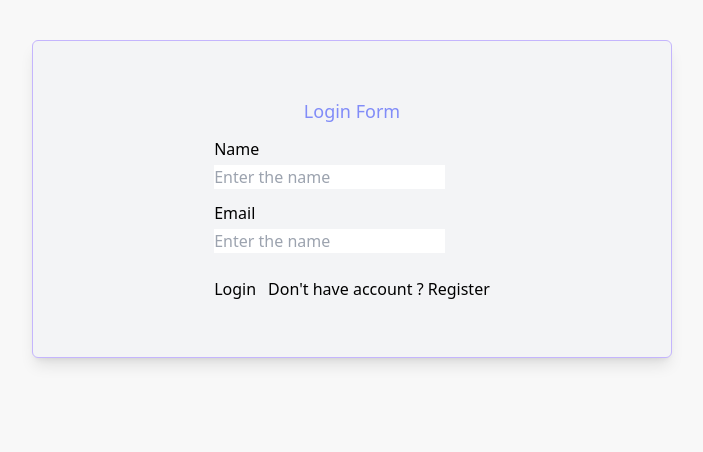
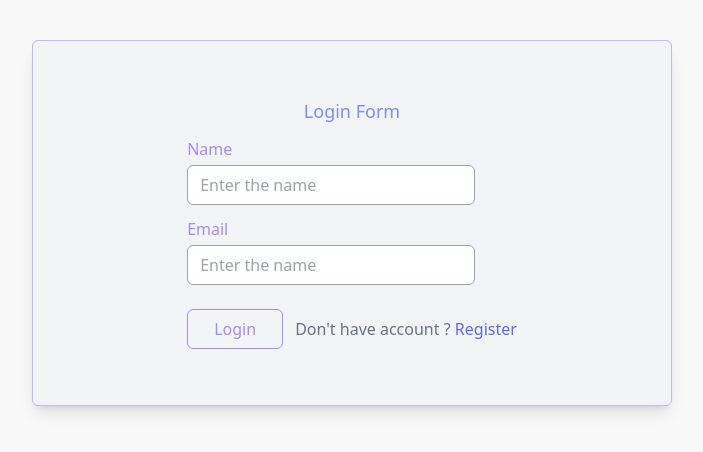
Before and after one commit to Akashdckap/E-Commerce_Application, a Next.js app in the folder Client/: page /customerLogin in a window 1280 px wide. Shown: the top 452 px of the page, without its empty margins (288-991 px from the left). Built offline with nearby package versions, Linux system fonts and the light colour scheme; no server answers.

Commit message:
stroing register data

```diff
--- a/Client/Grahpql/queries.js
+++ b/Client/Grahpql/queries.js
@@ -210,3 +210,11 @@ export const GET_ALL_ORDER_DATA_WITH_PAGE = gql`
         }
     }
 `
+export const GET_REGISTER_CUSTOMER = gql`
+    query getCustomerRegister{
+        name,
+        email,
+        phoneNo,
+        password
+    }
+`
--- a/Client/src/pages/customerLogin.js
+++ b/Client/src/pages/customerLogin.js
@@ -1,7 +1,10 @@
+import { useQuery } from '@apollo/client'
 import Link from 'next/link'
 import React from 'react'
-
+import { GET_REGISTER_CUSTOMER } from '../../Grahpql/queries'
 export default function customerLogin() {
+    const { data, loading, error } = useQuery(GET_REGISTER_CUSTOMER);
+    console.log("data--------", data);
     return (
         <div>
             <div className='flex justify-center items-center border shadow-lg border-solid border-violet-300 my-10 bg-gray-100 w-auto py-14 mx-80 rounded-md'>
@@ -11,17 +14,17 @@ export default function customerLogin() {
                             <h2 className='text-indigo-400 text-lg font-normal'>Login Form</h2>
                         </div>
                         <div className='grid justify-start items-center gap-1'>
-                            <label>Name</label>
-                            <input placeholder='Enter the name' />
+                            <label className='text-violet-400'>Name</label>
+                            <input placeholder='Enter the name' className='border border-solid border-gray-400 h-10 w-72 pl-3 rounded-md hover:border-violet-400 focus:border-violet-400 outline-none text-gray-500' />
                         </div>
                         <div className='grid justify-start items-center gap-1'>
-                            <label>Email</label>
-                            <input placeholder='Enter the name' />
+                            <label className='text-violet-400'>Email</label>
+                            <input placeholder='Enter the name' className='border border-solid border-gray-400 h-10 w-72 pl-3 rounded-md hover:border-violet-400 focus:border-violet-400 outline-none text-gray-500' />
                         </div>
                         <div className='flex gap-3 justify-start items-center pt-3'>
-                            <button>Login</button>
+                            <button type='submit' className='border border-solid h-10 w-24 border-violet-400 hover:bg-violet-400 hover:text-white text-violet-400 flex justify-center items-center rounded-md'>Login</button>
                             <div>
-                                <span>Don't have account ?</span> <Link href={'/customerRegister'}>Register</Link>
+                                <span className='text-gray-500'>Don't have account ?</span> <Link href={'/customerRegister'} className='text-indigo-500'>Register</Link>
                             </div>
                         </div>
                     </div>
--- a/Client/src/pages/customerRegister.js
+++ b/Client/src/pages/customerRegister.js
@@ -1,7 +1,12 @@
 import Link from 'next/link'
 import React, { useState } from 'react'
+import { CUSTOMER_REGISTER } from '../../Grahpql/mutation';
+import { useMutation } from '@apollo/client';
+import { notification } from 'antd';
+import { useRouter } from 'next/router';
 
 export default function customerRegister() {
+    const router = useRouter();
     const [registerForm, setRegisterForm] = useState({
         name: '',
         email: '',
@@ -59,12 +64,19 @@ export default function customerRegister() {
         });
         delete registerError[name]
     };
-
-    const handleRegisterForm = (e) => {
+    const [registerCustomer] = useMutation(CUSTOMER_REGISTER)
+    const handleRegisterForm = async (e) => {
         e.preventDefault()
         if (validateRegisterForm()) {
-            console.log("success");
-            console.log("registerForm----------------------", registerForm);
+            try {
+                await (registerCustomer({ variables: { customerInput: registerForm } }));
+                notification.success({ message: "Registered successfully" })
+                router.push('/customerLogin')
+            }
+            catch (error) {
+                console.error("Register form error :", error);
+                router.push('/customerRegister')
+            }
         }
         else {
             console.log("error");
@@ -82,25 +94,25 @@ export default function customerRegister() {
                         <div className='grid justify-start items-center gap-1'>
                             <label className='text-violet-400'>Name</label>
                             <input onChange={handleChange} value={registerForm.name} name='name' placeholder='Enter the name' className='border border-solid border-gray-400 h-10 w-72 pl-3 rounded-md hover:border-violet-400 focus:border-violet-400 outline-none text-gray-500' />
-                            {registerError.name && <span className="text-red-600">{registerError.name}</span>}
+                            {registerError.name && <span className="text-red-400">{registerError.name}</span>}
 
                         </div>
                         <div className='grid justify-start items-center gap-1'>
                             <label className='text-violet-400'>Email</label>
                             <input onChange={handleChange} value={registerForm.email} name='email' placeholder='Enter the email' className='border border-solid border-gray-400 h-10 w-72 pl-3 rounded-md hover:border-violet-400 focus:border-violet-400 outline-none text-gray-500' />
-                            {registerError.email && <span className="text-red-600">{registerError.email}</span>}
+                            {registerError.email && <span className="text-red-400">{registerError.email}</span>}
 
                         </div>
                         <div className='grid justify-start items-center gap-1'>
                             <label className='text-violet-400'>Phone Number</label>
                             <input onChange={handleChange} value={registerForm.phoneNo} name='phoneNo' placeholder='Enter the contact' className='border border-solid border-gray-400 h-10 w-72 pl-3 rounded-md hover:border-violet-400 focus:border-violet-400 outline-none text-gray-500' />
-                            {registerError.phoneNo && <span className="text-red-600">{registerError.phoneNo}</span>}
+                            {registerError.phoneNo && <span className="text-red-400">{registerError.phoneNo}</span>}
 
                         </div>
                         <div className='grid justify-start items-center gap-1'>
                             <label className='text-violet-400'>Password</label>
                             <input onChange={handleChange} value={registerForm.password} name='password' placeholder='Enter the password' className='border border-solid border-gray-400 h-10 w-72 pl-3 rounded-md hover:border-violet-400 focus:border-violet-400 outline-none text-gray-500' />
-                            {registerError.password && <span className="text-red-600">{registerError.password}</span>}
+                            {registerError.password && <span className="text-red-400">{registerError.password}</span>}
 
                         </div>
                         <div className='flex gap-3 justify-start items-center pt-3'>
```
Also changed, not shown: Client/Grahpql/mutation.js (+11 -0 lines), 2 other files (tests, documents, lock files or other folders).
